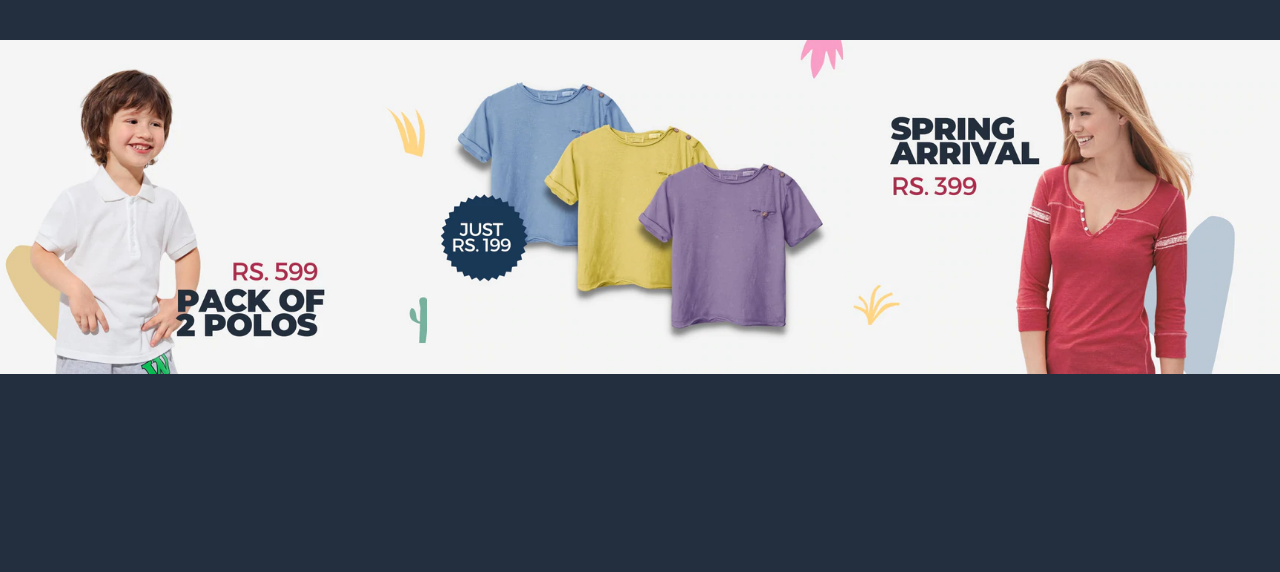
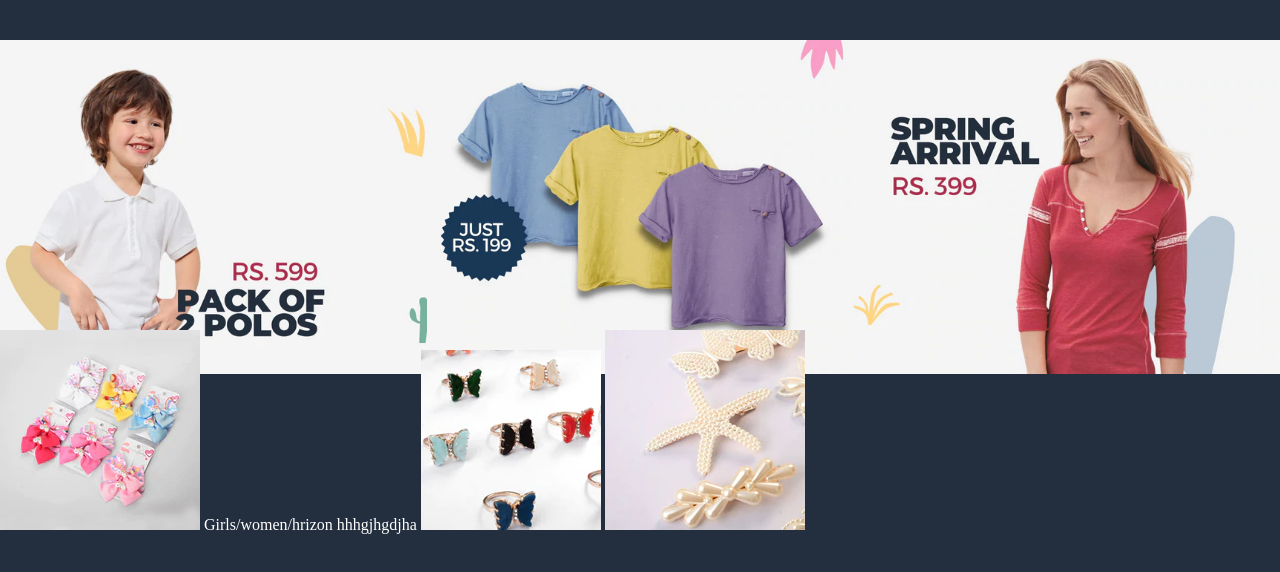
Before and after one commit to ameer-ali-jamali/Assignment-13-Website-Front-Page-Using-Html-Css, a plain HTML site: page index.html in a window 1280 px wide. Shown: the part 158-730 px from the top of the page. Drawn offline with Linux system fonts and the light colour scheme.

Commit message:
insert-images

```diff
--- a/aap.js
+++ /dev/null
@@ -1,2 +0,0 @@
-document.write("
-")
--- a/index.html
+++ b/index.html
@@ -130,8 +130,13 @@
         <img class="grid-img-item" src="/Images/Shirts.jpg" alt="" />
         <img class="grid-img-item" src="/Images/Girl.jpg" alt="" />
     </div>
+    <div>
+        <a href="#"><img src="/Images/01_b268419a-17b4-482b-b7cb-7c53d0ef7093_200x.jpg" alt="">
+        <a href="#">Girls/women/hrizon hhhgjhgdjha</a></a>
+        <a href="#"><img src="Images/02_578d6198-4f75-4720-a654-11a44c2cb82f_180x.jpg" alt=""></a>
+        <a href="#"><img src="Images/02_9d65c479-a20b-4cc0-a676-a2b19088bc76_200x.jpg" alt=""></a>
+    </div>
     </main>
-    <script src="aap.js"></script>
 </body>
 
 </html>
```
Also changed, not shown: Images/01_b268419a-17b4-482b-b7cb-7c53d0ef7093_200x.jpg (added), Images/02_578d6198-4f75-4720-a654-11a44c2cb82f_180x.jpg (added), Images/02_9d65c479-a20b-4cc0-a676-a2b19088bc76_200x.jpg (added), Images/girlshair.jpg (added), Images/hair.jpg (added).
